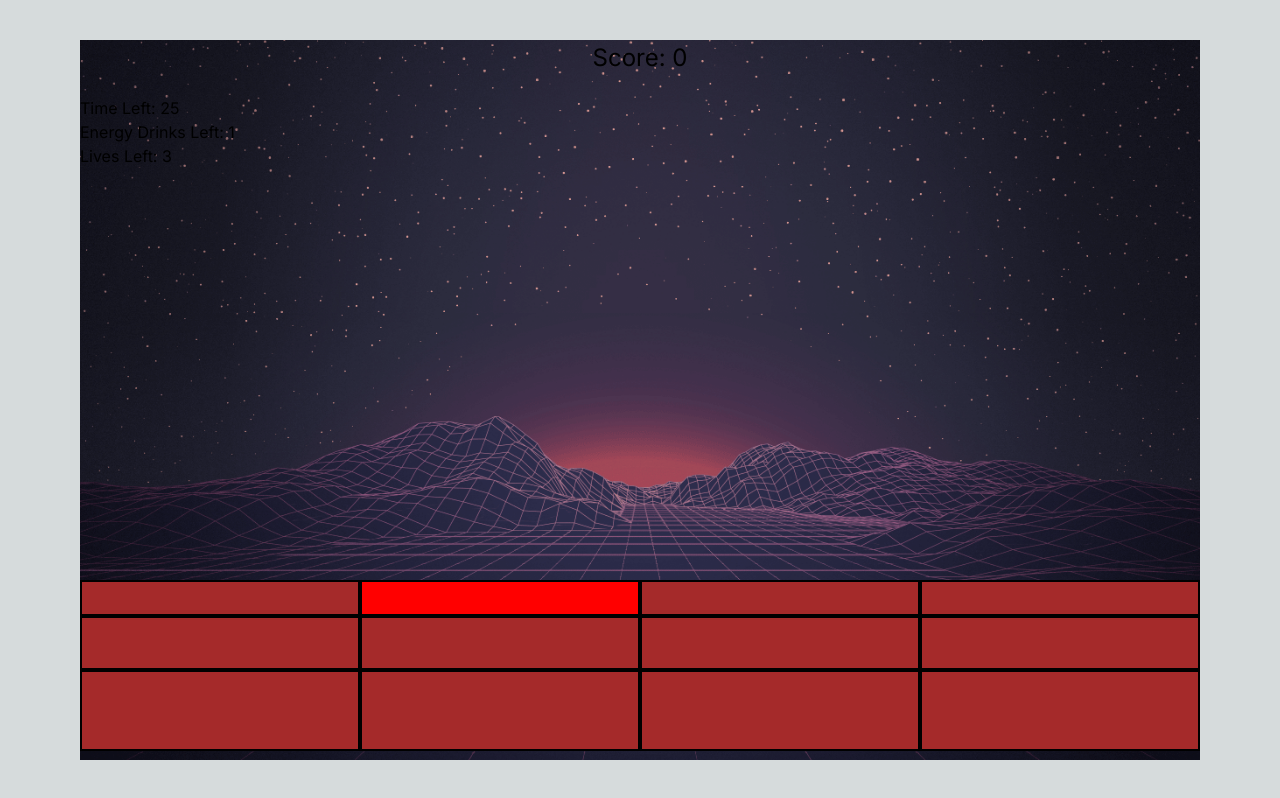
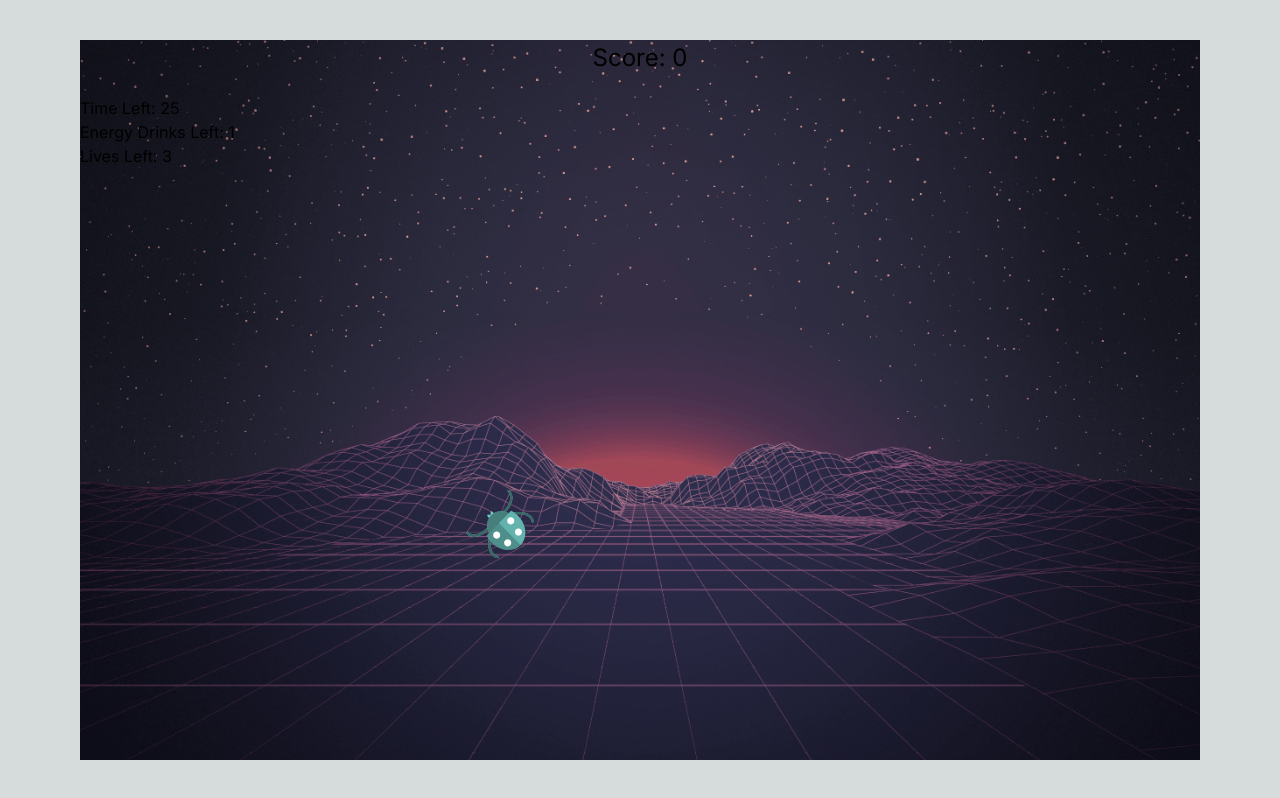
Before and after one commit to MarcusTSteinde/KarriereDag, a Next.js app in the folder whack/: page / in a window 1280 px wide. Built offline with nearby package versions, Linux system fonts and the light colour scheme.

Commit message:
feat: added svgs for the grid

```diff
--- a/whack/app/globals.css
+++ b/whack/app/globals.css
@@ -34,24 +34,25 @@ body {
 .grid-container {
   display: grid;
   grid-template-columns: repeat(4, 25%); /* 4 columns, each taking 25% of the container's width */
-  grid-template-rows: 20% 30% 45%; /* 3 rows with heights of 35%, 40%, and 25% of the container's height */
+  grid-template-rows: 25% 30% 45%; /* 3 rows with heights of 35%, 40%, and 25% of the container's height */
   gap: 5; /* No gap between grid items. Adjust if needed. */
-  height: 50%; /* This will make the grid container take the full viewport height */
+  height: 75%; /* This will make the grid container take the full viewport height */
   width: 100%; /* This will make the grid container take the full viewport width */
 }
 
 .mole-hole {
   width: auto;
   height: auto;
-  background-color: brown;
-  border: 2px solid black;
   position: relative;
 }
 
 .mole {
  width: auto;
  height: auto;
- background-color: red;
+ background-image: url(/bug.svg);
+ background-repeat: no-repeat;
+ background-size: contain;
+ background-position: center;
 
 }
 .score-board {
@@ -62,7 +63,10 @@ body {
 .bomb {
   width: auto;
   height: auto;
-  background-color: aqua;
+  background-image: url(/bomb.svg);
+  background-repeat: no-repeat;
+  background-size: contain;
+  background-position: center;
 }
 .bg{
   background-image: url(/background.gif);
```
Also changed, not shown: whack/public/bomb.svg (added), whack/public/bug.svg (added).
